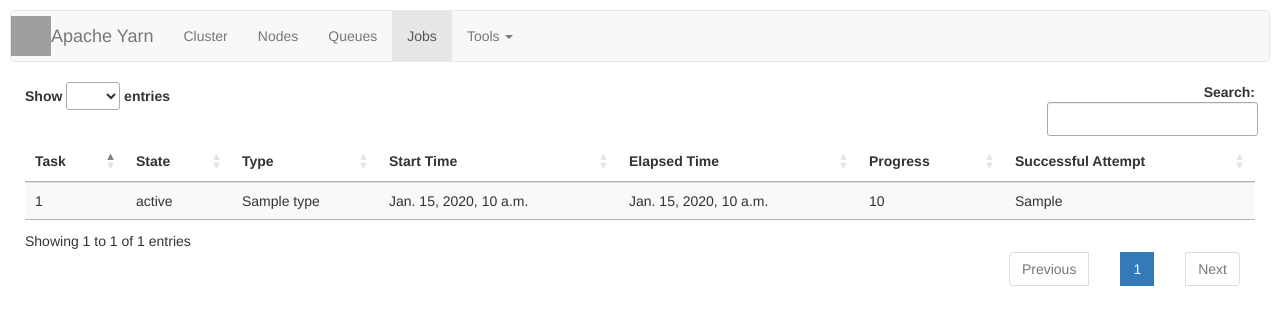
After one commit to ajayyadav/yarn-dashboard, a Django app: page /dashboard/apps/1/1/tasks in a window 1280 px wide. The commit adds this page. Shown: the top 325 px of the page. Run offline with Django 3.2, Linux system fonts and the light colour scheme; tables that the repository leaves empty hold one stand-in row (values such as "Sample post"); a database or web service that is not in the repository returns one stand-in record (values such as "Sample title"); data that the repository does not hold is empty; some libraries are stand-ins or nearby versions; grey boxes are pictures that could not be loaded.

Commit message:
Added tasks list page for a job

```diff
--- a/yarn/dashboard/templates/dashboard/active_job_details.html
+++ b/yarn/dashboard/templates/dashboard/active_job_details.html
@@ -31,7 +31,7 @@
     </thead>
     <tbody>
       <tr>
-        <td>Map</td>
+        <td><a href="{% url 'tasks_list' application_id job_id %}?type=m"> Map</a></td>
         <td>{{result.mapsTotal}}</td>
         <td>{{result.mapsCompleted}}</td>
         <td>{% if result.mapsRunning %}{{result.mapsRunning}}{% else %} 0 {% endif %}</td>
@@ -40,7 +40,7 @@
       </tr>
 
       <tr>
-        <td>Reduce</td>
+        <td><a href="{% url 'tasks_list' application_id job_id %}?type=r">Reduce</a></td>
         <td>{{result.reducesTotal}}</td>
         <td>{{result.reducesCompleted}}</td>
         <td>{{result.reducesRunning}}</td>
--- /dev/null
+++ b/yarn/dashboard/templates/dashboard/tasks_list.html
@@ -0,0 +1,43 @@
+{% extends 'dashboard/base.html' %}
+
+{% block content %}
+
+{% if result %}
+<table class='datatable table table-striped'>
+    <thead>
+      <tr>
+        <th>Task</th>
+        <th>State</th>
+        <th>Type</th>
+        <th>Start Time</th>
+        <th>Elapsed Time</th>
+        <th>Progress</th>
+        <th>Successful Attempt</th>
+      </tr>
+    </thead>
+
+    <tbody>
+      {% for el in result%}
+      <tr>
+        <td>{{el.id}}</td>
+        <td>{{el.state}}</td>
+        <td>{{el.type}}</td>
+        <td>{{el.startTime}}</td>
+        <td>{{el.elpasedTime}}</td>
+        <td>{{el.progress}}</td>
+        <td>{{el.successfulAttempt}}</td>
+      </tr>
+      {% endfor %}
+
+    </tbody>
+</table>
+{% else %}
+No tasks available matching your criteria!
+
+{% endif %}
+
+{% endblock content %}
+
+{% block child_js %}
+
+{% endblock child_js %}
--- a/yarn/dashboard/urls.py
+++ b/yarn/dashboard/urls.py
@@ -10,4 +10,5 @@
     url(r'^apps/(?P<application_id>)/', 'application_master_details', name="am_details"),
     url(r'^app/(?P<application_id>)/', 'application_details', name="application_details"),
     url(r'^app/(?P<application_id>\w+)/job/(?P<job_id>\w+)/', 'job_details', name="job_details"),
+    url(r'^apps/(?P<application_id>\w+)/(?P<job_id>\w+)/tasks', 'tasks_list', name="tasks_list"),
 )
--- a/yarn/dashboard/views.py
+++ b/yarn/dashboard/views.py
@@ -77,3 +77,13 @@
         running = False
         result = requests.get(settings.HISTORY_API_URL+"jobs/"+job_id, params=payload, headers=headers).json()['job']
     return render(request, "dashboard/completed_job_details.html", locals())
+
+
+def tasks_list(request, application_id, job_id, template_name="dashboard/tasks_list.html"):
+    current_app = 'jobs'
+    payload = request.GET.dict()
+
+    result = requests.get(settings.APPLICATION_API_URL.format(application_id=application_id)+"jobs/"+job_id+"/tasks", params=payload, headers=headers).json()['tasks']['task']
+    # result = requests.get(settings.HISTORY_API_URL+"jobs/"+job_id+"/tasks", params=payload, headers=headers).json()
+    # print result
+    return render(request, template_name, locals())
```
Also changed, not shown: yarn/yarn/settings.py (+6 -1 lines), yarn/dashboard/templates/dashboard/tasks_details.html (added).
